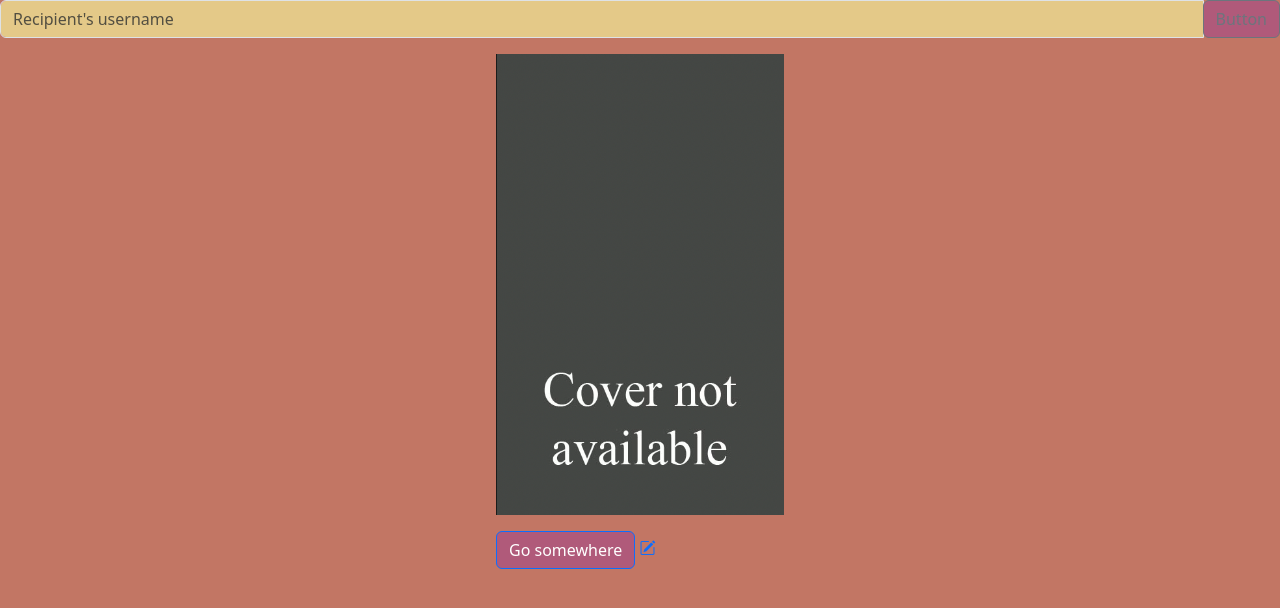
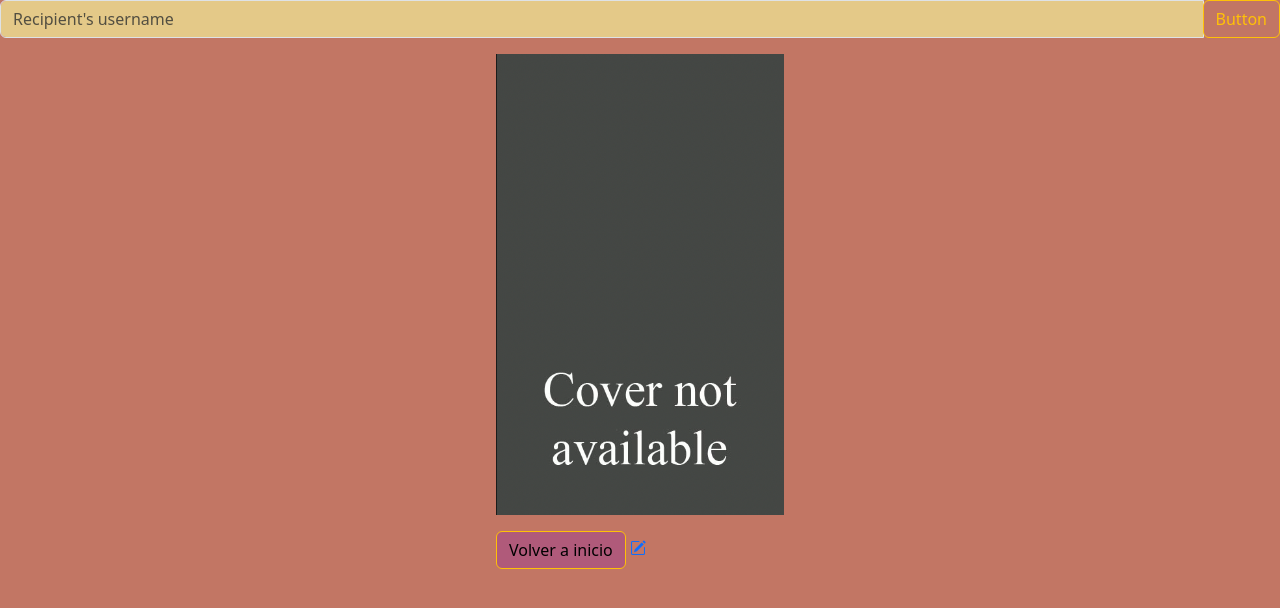
Before and after one commit to SILLUCERO/alejandria, a PHP site: page /bookDetail.php?isbn=1 in a window 1280 px wide. Shown: the top 608 px of the page. Run offline with PHP 8.4, Linux system fonts and the light colour scheme; data that the repository does not hold is empty.

Commit message:
Fix styles

```diff
--- a/bookDetail.php
+++ b/bookDetail.php
@@ -19,7 +19,7 @@ include_once('./conect.php');
         <div class="input-group mb-3">
             <input type="text" class="form-control" placeholder="Recipient's username" aria-label="Recipient's username" aria-describedby="basic-addon2">
             <div class="input-group-append">
-                <button class="btn btn-outline-secondary" type="button">Button</button>
+                <button class="btn btn-outline-warning" type="button">Button</button>
             </div>
         </div>
     </nav>
@@ -42,7 +42,7 @@ include_once('./conect.php');
                 <p class="card-text"><?php echo $book['autor']; ?></p>
                 <p class="card-text"><?php echo $book['editorial']; ?></p>
                 <p class="card-text"><?php echo $book['descripcion']; ?></p>
-                <a href="index.php" class="btn btn-primary">Go somewhere</a>
+                <a href="index.php" class="btn btn-detail btn-warning">Volver a inicio</a>
                 <!-- <a href="delete.php?isbn=<?php echo $book['isbn']; ?>">
                     <i class="bi bi-trash3">delete</i>
                 </a> -->
--- a/form.php
+++ b/form.php
@@ -56,7 +56,7 @@ include_once('./conect.php');
             <textarea class="form-control" id="exampleFormControlTextarea1" rows="3" name="descripcion"><?php echo $book['descripcion']; ?></textarea>
         </div>
 
-        <button type="submit" class="btn btn-form" name="btn-add">Crear</button>
+        <button type="submit" class="btn-form btn" name="btn-add">Crear</button>
     </form>
 
 
--- a/index.php
+++ b/index.php
@@ -41,7 +41,7 @@ include_once('./conect.php');
                 <h5 class="card-title"><?php echo $book['titulo']; ?></h5>
                 <p class="card-text"><?php echo $book['autor']; ?></p>
                 <p class="card-text"><?php echo $book['editorial']; ?></p>
-                <a href="bookDetail.php?isbn=<?php echo $book['isbn']; ?>" class="btn btn-warning">Go somewhere</a>
+                <a href="bookDetail.php?isbn=<?php echo $book['isbn']; ?>" class="btn btn-detail btn-warning">Ver detalle</a>
                 <!-- <a href="delete.php?isbn=<?php echo $book['isbn']; ?>">
                     <i class="bi bi-trash3">delete</i>
                 </a> -->
--- a/styles/bookDetail.css
+++ b/styles/bookDetail.css
@@ -11,6 +11,6 @@ main {
     align-items: center;
 }
 
-.btn {
+.btn-detail {
     background-color: #B05A7A;
 }
```
Also changed, not shown: styles/home.css (line endings or trailing spaces).
